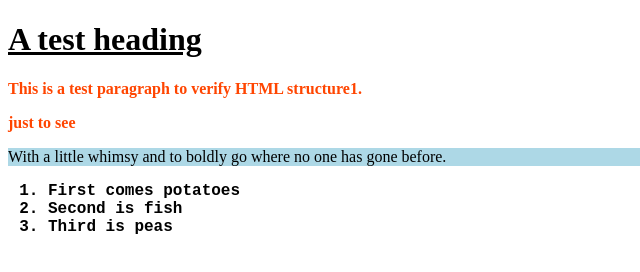
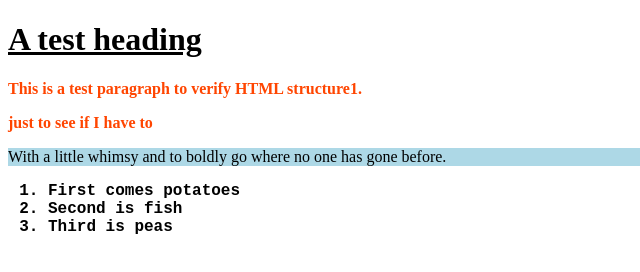
Before and after one commit to DominqueFre/test1, a plain HTML site: page index.html in a window 1280 px wide. Shown: the full height of the page, 0-640 px from the left. Drawn offline with Linux system fonts and the light colour scheme.

Commit message:
minor html2

```diff
--- a/index.html
+++ b/index.html
@@ -11,7 +11,7 @@
 <body>
     <h1>A test heading</h1>
     <p>This is a test paragraph to verify HTML structure1.</p>
-    <p>just to see</p>
+    <p>just to see if I have to</p>
     <div>With a little whimsy and to boldly go where no one has gone before.</div>
     <ol>
         <li>First comes potatoes</li>
```
